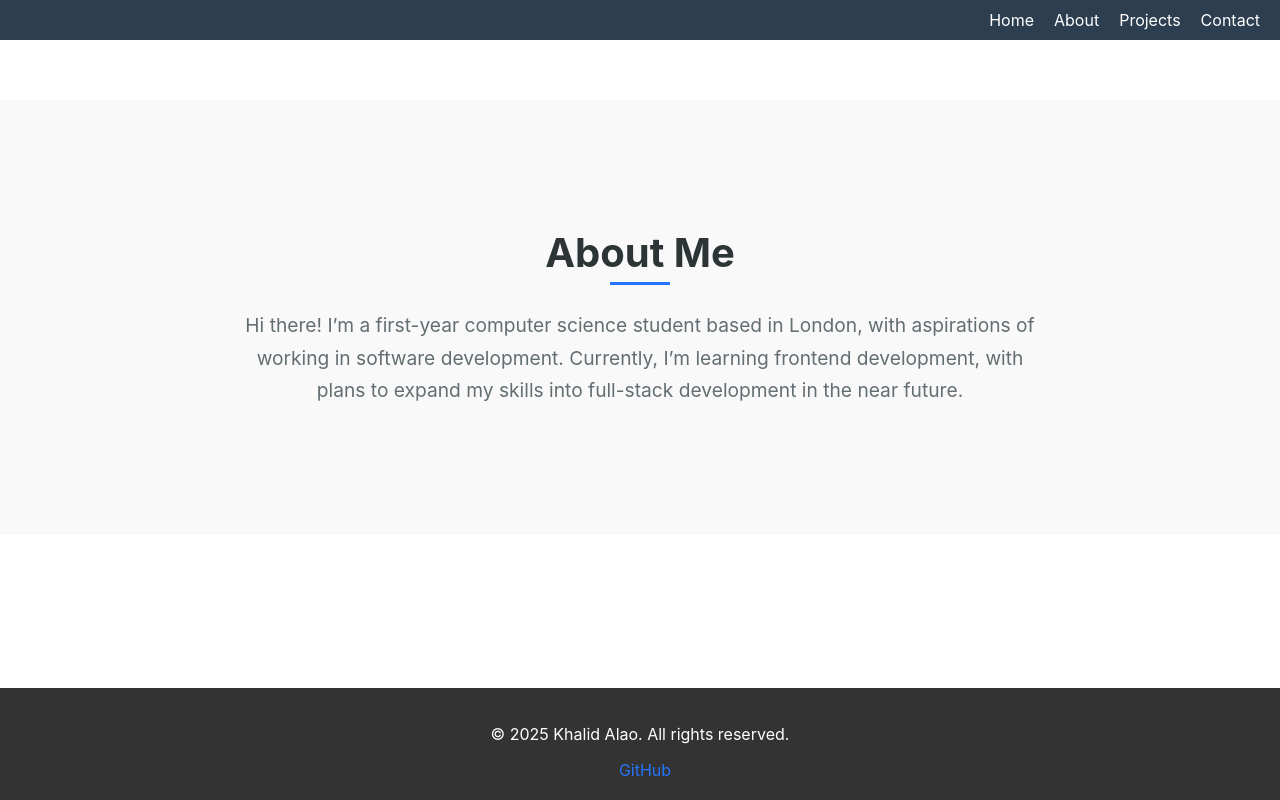
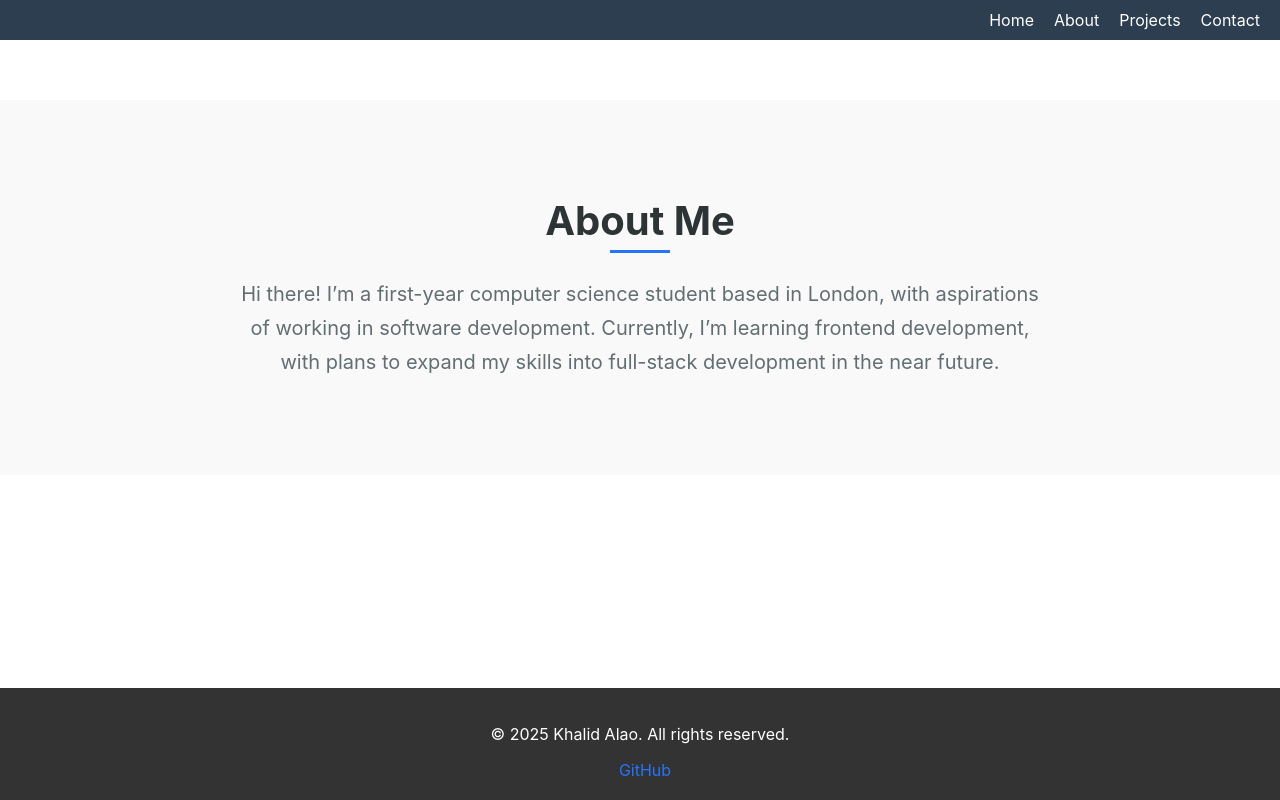
Before and after one commit to KhalidAlao/updated-portfolio, a React (Create React App) app: page /#/about in a window 1280 px wide. Built offline with nearby package versions, Linux system fonts and the light colour scheme.

Commit message:
Update About.module.css

```diff
--- a/src/Components/About/About.module.css
+++ b/src/Components/About/About.module.css
@@ -57,13 +57,10 @@
         padding: 6rem 2rem;
     }
     .description {
-        font-size: 1.2rem;
+        font-size: 1.25rem;
         padding: 0 2rem;
     }
-}
-
-@media (min-width: 1024px) {
-    .aboutSection {
-        padding: 8rem 2rem;
+    .title {
+        font-size: 2.5rem;
     }
 }
```
